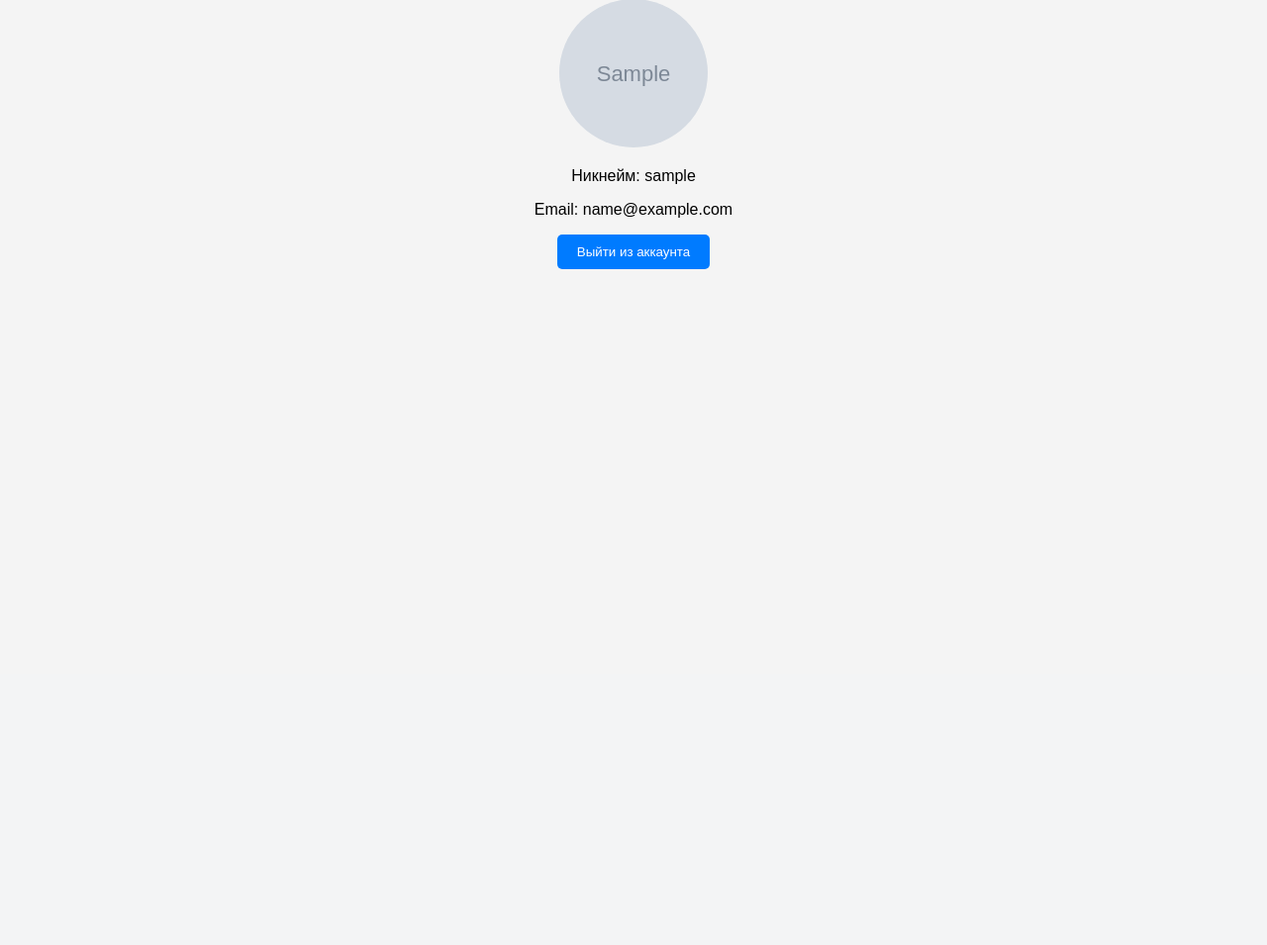
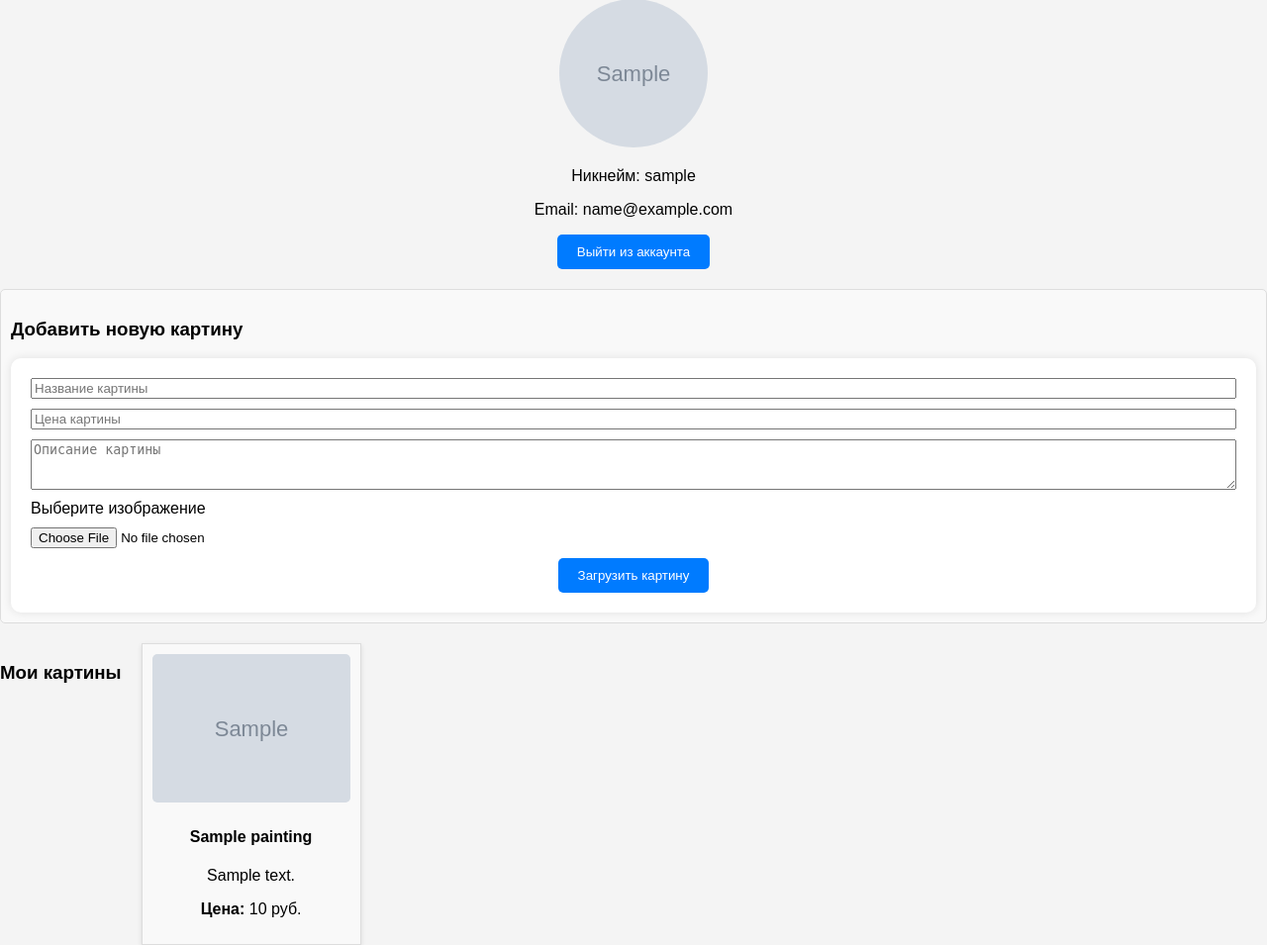
Before and after one commit to CharryXopow/curse, a Flask app: template python app/templates/profile.html in a window 1280 px wide. Shown: the part 119-1074 px from the top of the page at 99% size. Before the commit the page ends 391 px from the top, so only its background shows below. Run offline with Flask 3, Linux system fonts and the light colour scheme; a user stored in the database is signed in; tables that the repository leaves empty hold one stand-in row (values such as "Sample post"); the template is opened without the code that fills it: most values are stand-ins (such as "Sample title", 1, 10 or a date in 2020); grey boxes marked "Sample" are stand-in pictures; parts of the project's set-up code (start-up, migrations or seed data) failed here and were passed over.

Commit message:
ver 26.12.2024

```diff
--- a/python app/app.py
+++ b/python app/app.py
@@ -16,7 +16,9 @@ app.config.from_object('config.Config')
 app.secret_key = 'abcddfg'
 
 AVATAR_UPLOAD_FOLDER = os.path.join(app.root_path,'static/avatars/')
-app.config['UPLOAD_FOLDER'] = AVATAR_UPLOAD_FOLDER
+UPLOAD_FOLDER = os.path.join(app.root_path,'static/uploads/')
+app.config['AVATAR_UPLOAD_FOLDER'] = AVATAR_UPLOAD_FOLDER
+app.config['UPLOAD_FOLDER'] = UPLOAD_FOLDER
 ALLOWED_EXTENSIONS = {'png', 'jpg', 'jpeg'}
 
 if not os.path.exists(AVATAR_UPLOAD_FOLDER):
@@ -37,7 +39,7 @@ def upload_avatar():
 
     if file and allowed_file(file.filename):
         filename = secure_filename(file.filename)
-        avatar_path = os.path.join(app.config['UPLOAD_FOLDER'], f"{current_user.user_id}_{filename}")
+        avatar_path = os.path.join(app.config['AVATAR_UPLOAD_FOLDER'], f"{current_user.user_id}_{filename}")
 
         file.save(avatar_path)
 
@@ -48,6 +50,40 @@ def upload_avatar():
         return jsonify({"success": True, "avatar_url": url_for('static', filename=current_user.avatar_url)})
     else:
         return jsonify({"success": False, "message": "Invalid file type"})
+
+@app.route('/upload-painting', methods=['POST'])
+def upload_painting():
+    if 'painting' not in request.files:
+        flash('Нет файла для загрузки')
+        return redirect(url_for('profile'))
+
+    painting_file = request.files['painting']
+    title = request.form['title']
+    price = request.form['price']
+    description = request.form['description']
+
+    if painting_file.filename == '':
+        flash('Файл не выбран')
+        return redirect(url_for('profile'))
+
+    if painting_file:
+        # Сохраняем файл
+        filename = secure_filename(painting_file.filename)
+        painting_path = os.path.join(app.config['UPLOAD_FOLDER'], f"{current_user.user_id}_{filename}")
+        painting_file.save(painting_path)
+
+        # Сохраняем картину в базе данных
+        painting = Painting(
+            artist_id=current_user.user_id,
+            title=title,
+            price=price,
+            description=description,
+            image_url=f'uploads/{filename}'
+        )
+        db.session.add(painting)
+        db.session.commit()
+        flash('Картина успешно загружена!')
+        return redirect(url_for('profile'))
 
 @app.route('/test_db')
 def test_db():
@@ -120,7 +156,7 @@ def register():
 
     hashed_password = generate_password_hash(password)
 
-    user = CurrentUser(user_id='1',username=username, email=email, password_hash=hashed_password)
+    user = CurrentUser(user_id='1',username=username, email=email, password_hash=hashed_password,avatar_url='avatars/default-user-img.png')
 
     db.session.add(user)
     db.session.commit()
@@ -133,7 +169,8 @@ def register():
 @app.route('/profile')
 @login_required
 def profile():
-    return render_template('profile.html')
+    paintings = Painting.query.filter_by(artist_id=current_user.user_id).all()
+    return render_template('profile.html', current_user=current_user, paintings=paintings)
 
 @app.route('/logout')
 @login_required
--- a/python app/static/styles.css
+++ b/python app/static/styles.css
@@ -177,3 +177,32 @@ form {
 .avatar-container:hover img {
     transform: scale(1.1); /* Увеличиваем аватар при наведении */
 }
+
+.paintings-feed {
+    display: flex;
+    flex-wrap: wrap;
+    gap: 20px;
+    margin-top: 20px;
+}
+
+.painting-card {
+    border: 1px solid #ddd;
+    padding: 10px;
+    text-align: center;
+    width: 200px;
+    background-color: #f9f9f9;
+    box-shadow: 0 2px 5px rgba(0, 0, 0, 0.1);
+}
+
+.painting-card img {
+    border-radius: 5px;
+    width: 100%;
+}
+
+.upload-painting__container {
+    margin-top: 20px;
+    padding: 10px;
+    border: 1px solid #ddd;
+    background-color: #f9f9f9;
+    border-radius: 5px;
+}
--- a/python app/templates/profile.html
+++ b/python app/templates/profile.html
@@ -8,7 +8,7 @@
 
     <!-- Контейнер для аватара -->
     <div class="avatar-container">
-        <img id="avatar-img" src="{{ url_for('static', filename=current_user.avatar_url) }}" alt="Аватар" width="150" height="150">
+        <img id="avatar-img" src="{{ url_for('static', filename=current_user.avatar_url if current_user.avatar_url else 'avatars/default-user-img.png') }}"  alt="Аватар" width="150" height="150">
         <!-- Кнопка для загрузки, скрыта по умолчанию -->
         <label for="avatar-upload" class="upload-button">Загрузить</label>
         <input type="file" id="avatar-upload" style="display: none;" onchange="uploadAvatar(this)">
@@ -19,6 +19,31 @@
     <button onclick="window.location.href='{{ url_for('logout') }}'">Выйти из аккаунта</button>
 </div>
 
+<!-- Секция для загрузки картины -->
+<div class="upload-painting__container">
+    <h3>Добавить новую картину</h3>
+    <form action="{{ url_for('upload_painting') }}" method="POST" enctype="multipart/form-data">
+        <input type="text" name="title" placeholder="Название картины" required>
+        <input type="number" step="0.01" name="price" placeholder="Цена картины" required>
+        <textarea name="description" placeholder="Описание картины" rows="3" required></textarea>
+        <label for="painting-upload">Выберите изображение</label>
+        <input type="file" id="painting-upload" name="painting" required>
+        <button type="submit">Загрузить картину</button>
+    </form>
+</div>
+
+<!-- Секция для отображения картин -->
+<div class="paintings-feed">
+    <h3>Мои картины</h3>
+    {% for painting in paintings %}
+    <div class="painting-card">
+        <img src="{{ url_for('static', filename=painting.image_url) }}" alt="{{ painting.title }}" width="200">
+        <h4>{{ painting.title }}</h4>
+        <p>{{ painting.description }}</p>
+        <p><strong>Цена:</strong> {{ painting.price }} руб.</p>
+    </div>
+    {% endfor %}
+</div>
 <style>
     .avatar-container {
         position: relative;
```
Also changed, not shown: python app/models.py (+5 -5 lines), python app/static/avatars/20241226194023_00001_MSI_PRO.jpg (added), python app/static/avatars/MSI_MAG.jpg (added), python app/static/uploads/user_images/MSI_MAG.jpg (added), 3 other files.
